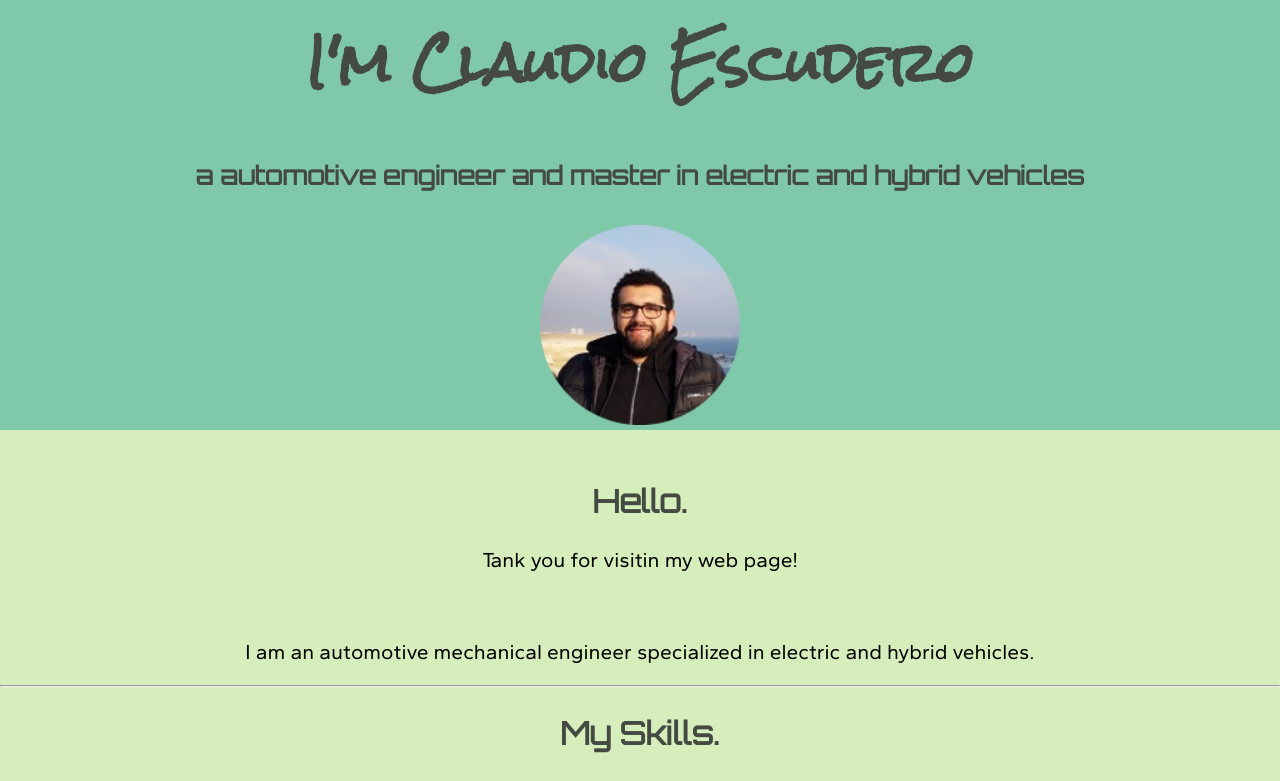
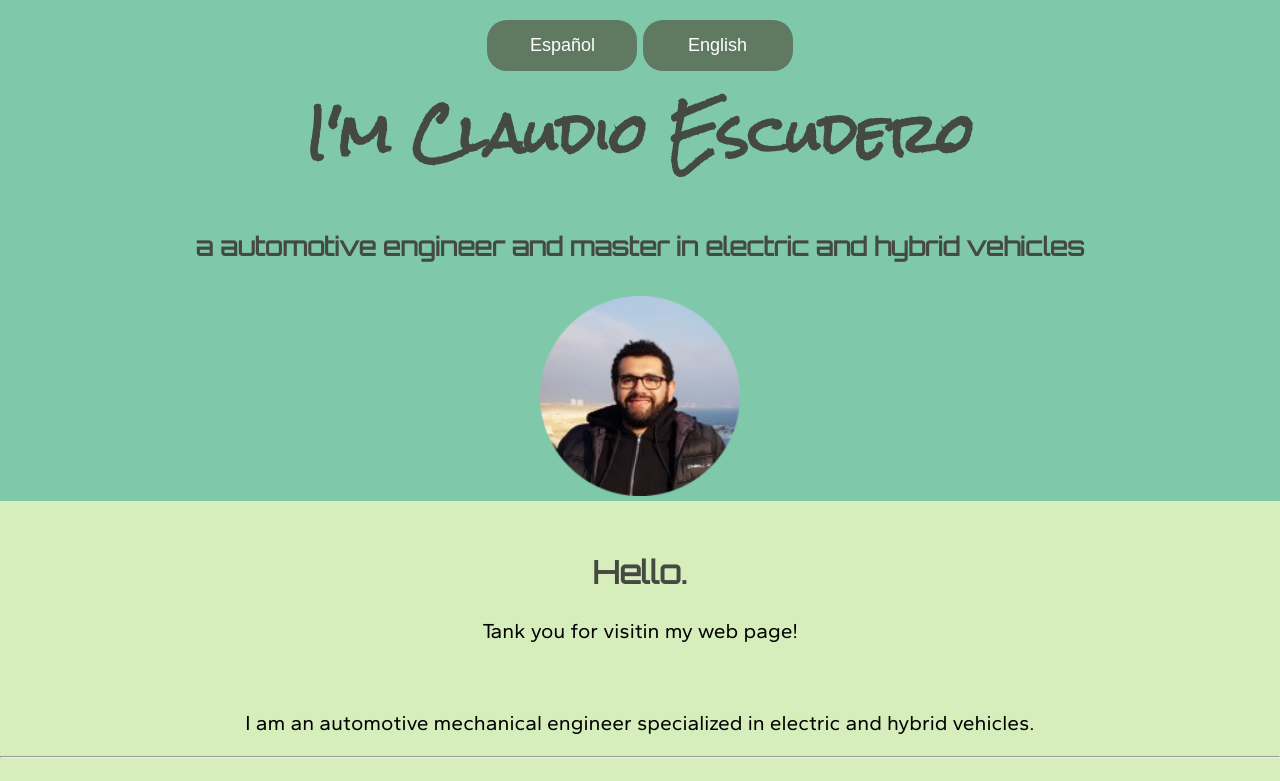
Before and after one commit to cescuderog/webpage, a plain HTML site: page index.html in a window 1280 px wide. Shown: the top 781 px of the page. Drawn offline with Linux system fonts and the light colour scheme.

Commit message:
Update index.html

```diff
--- a/index.html
+++ b/index.html
@@ -9,6 +9,9 @@
     </head>
   <body>
     <div class="top-container">
+      <a href="index2.html">
+      <button class="button-es">Español</button></a>
+      <button class="button disabled">English</button>
       <h1>I'm Claudio Escudero</h1>
       <h4>a automotive engineer and master in electric and hybrid vehicles</h4>
       <img src="images/claudio.png" alt="claudioescudero-img" width="200" height="200">
```
